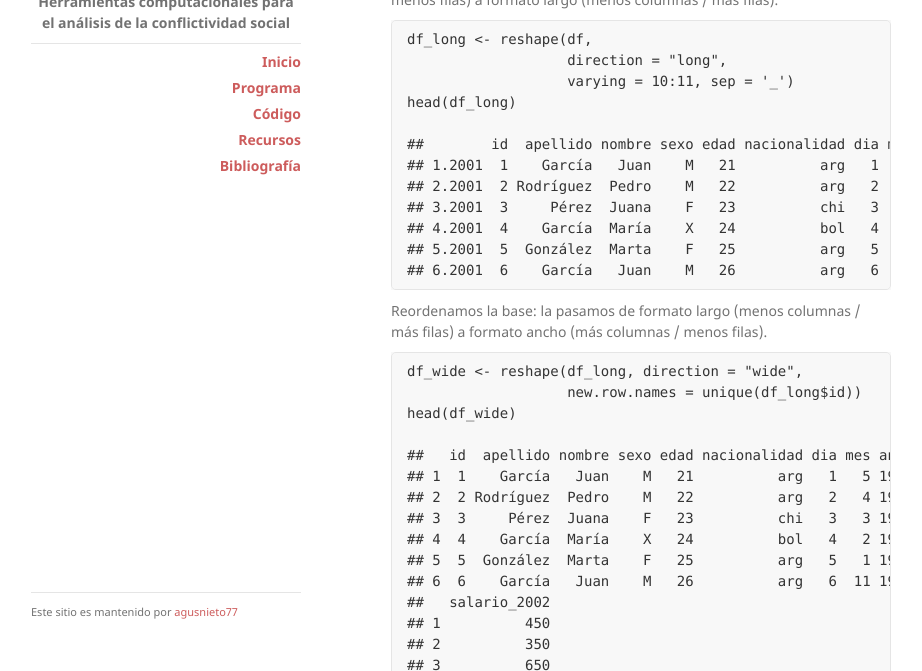
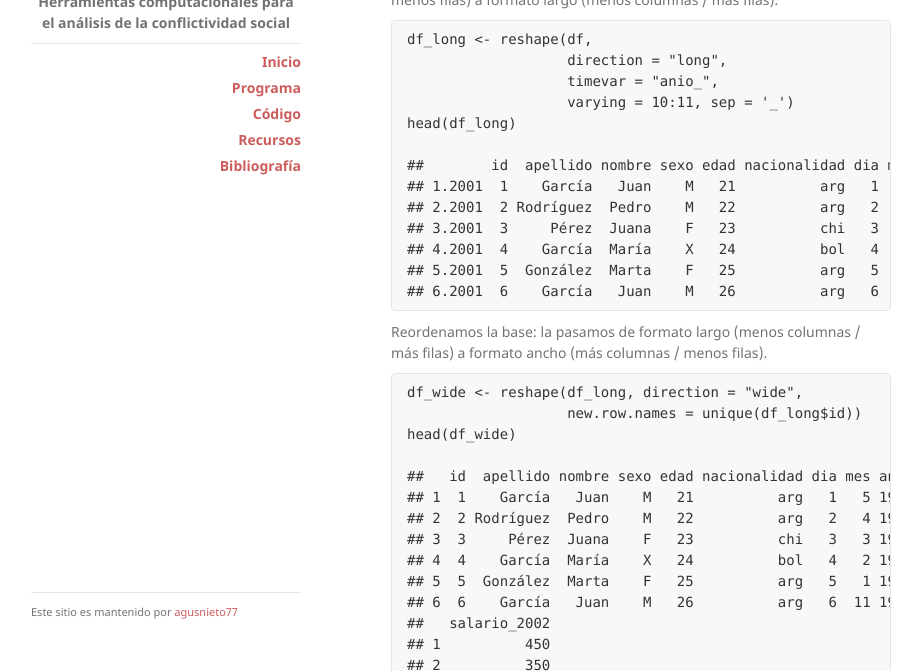
Before and after one commit to agusnieto77/Sem-HCACSo, a Jekyll site: the page built from docs/codigo/ordenar.md, in a window 1280 px wide and 900 px high, scrolled down 640 px, cut to the strip 229-900 px from the top of the window. Shown: the whole strip, without its empty margins (179-1101 px from the left). Built offline with Jekyll 4.4.1, drawn with Linux system fonts in a browser that asks for light colours; our own code applies the rules of GitHub Pages for plain Markdown files.

Commit message:
Actualización

```diff
--- a/docs/codigo/ordenar.md
+++ b/docs/codigo/ordenar.md
@@ -41,16 +41,17 @@ filas) a formato largo (menos columnas / más filas).
 
     df_long <- reshape(df,
                        direction = "long",
+                       timevar = "anio_",
                        varying = 10:11, sep = '_')
     head(df_long)
 
-    ##        id  apellido nombre sexo edad nacionalidad dia mes anio time salario
-    ## 1.2001  1    García   Juan    M   21          arg   1   5 1981 2001     300
-    ## 2.2001  2 Rodríguez  Pedro    M   22          arg   2   4 1982 2001     400
-    ## 3.2001  3     Pérez  Juana    F   23          chi   3   3 1983 2001     500
-    ## 4.2001  4    García  María    X   24          bol   4   2 1984 2001     600
-    ## 5.2001  5  González  Marta    F   25          arg   5   1 1985 2001     300
-    ## 6.2001  6    García   Juan    M   26          arg   6  11 1986 2001     400
+    ##        id  apellido nombre sexo edad nacionalidad dia mes anio anio_ salario
+    ## 1.2001  1    García   Juan    M   21          arg   1   5 1981  2001     300
+    ## 2.2001  2 Rodríguez  Pedro    M   22          arg   2   4 1982  2001     400
+    ## 3.2001  3     Pérez  Juana    F   23          chi   3   3 1983  2001     500
+    ## 4.2001  4    García  María    X   24          bol   4   2 1984  2001     600
+    ## 5.2001  5  González  Marta    F   25          arg   5   1 1985  2001     300
+    ## 6.2001  6    García   Juan    M   26          arg   6  11 1986  2001     400
 
 Reordenamos la base: la pasamos de formato largo (menos columnas / más
 filas) a formato ancho (más columnas / menos filas).
```
Also changed, not shown: docs/codigo/strings.md (added, +53 -0 lines).
